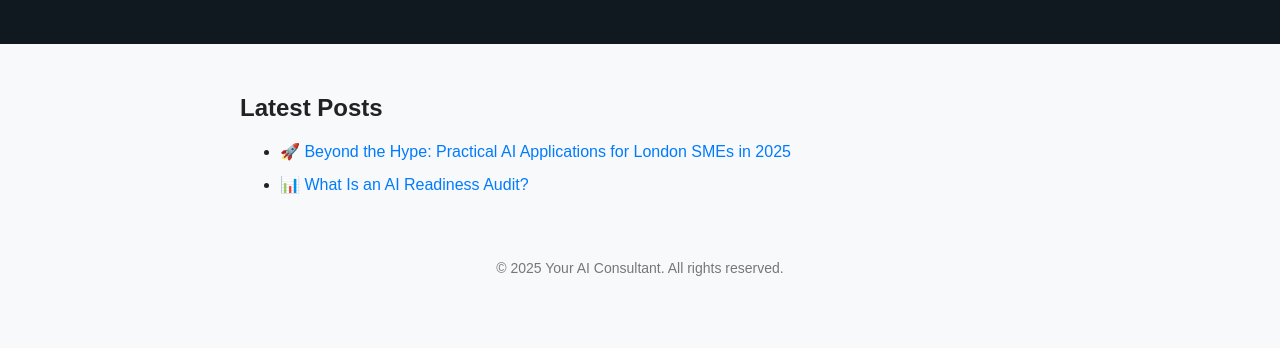
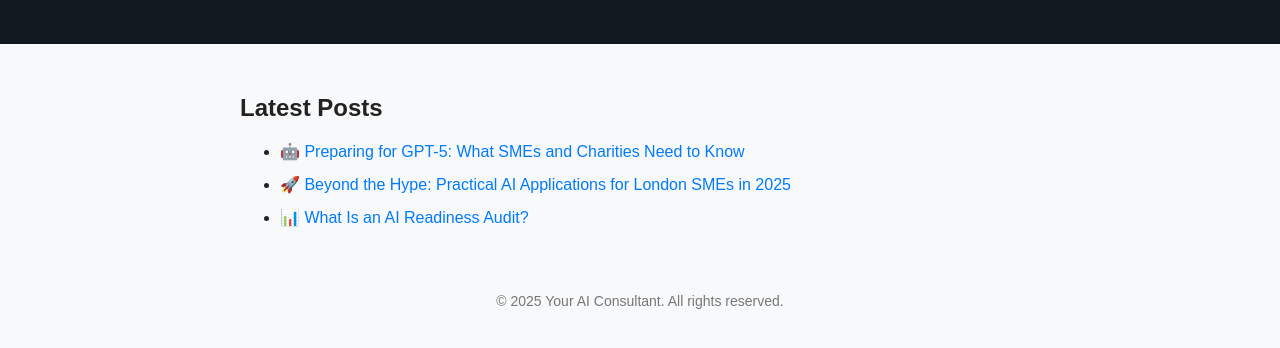
Before and after one commit to arltrol/aiconsulting, a plain HTML site: page blog.html in a window 1280 px wide. Shown: the part 130-478 px from the top of the page. Drawn offline with Linux system fonts and the light colour scheme.

Commit message:
Update blog.html

```diff
--- a/blog.html
+++ b/blog.html
@@ -50,6 +50,7 @@
   <section class="section">
     <h2>Latest Posts</h2>
     <ul class="post-list">
+      <li><a href="/posts/gpt5-for-smes.html">🤖 Preparing for GPT-5: What SMEs and Charities Need to Know</a></li>
       <li><a href="/posts/beyond-the-hype.html">🚀 Beyond the Hype: Practical AI Applications for London SMEs in 2025</a></li>
       <li><a href="/posts/ai-readiness-audit.html">📊 What Is an AI Readiness Audit?</a></li>
     </ul>
```
